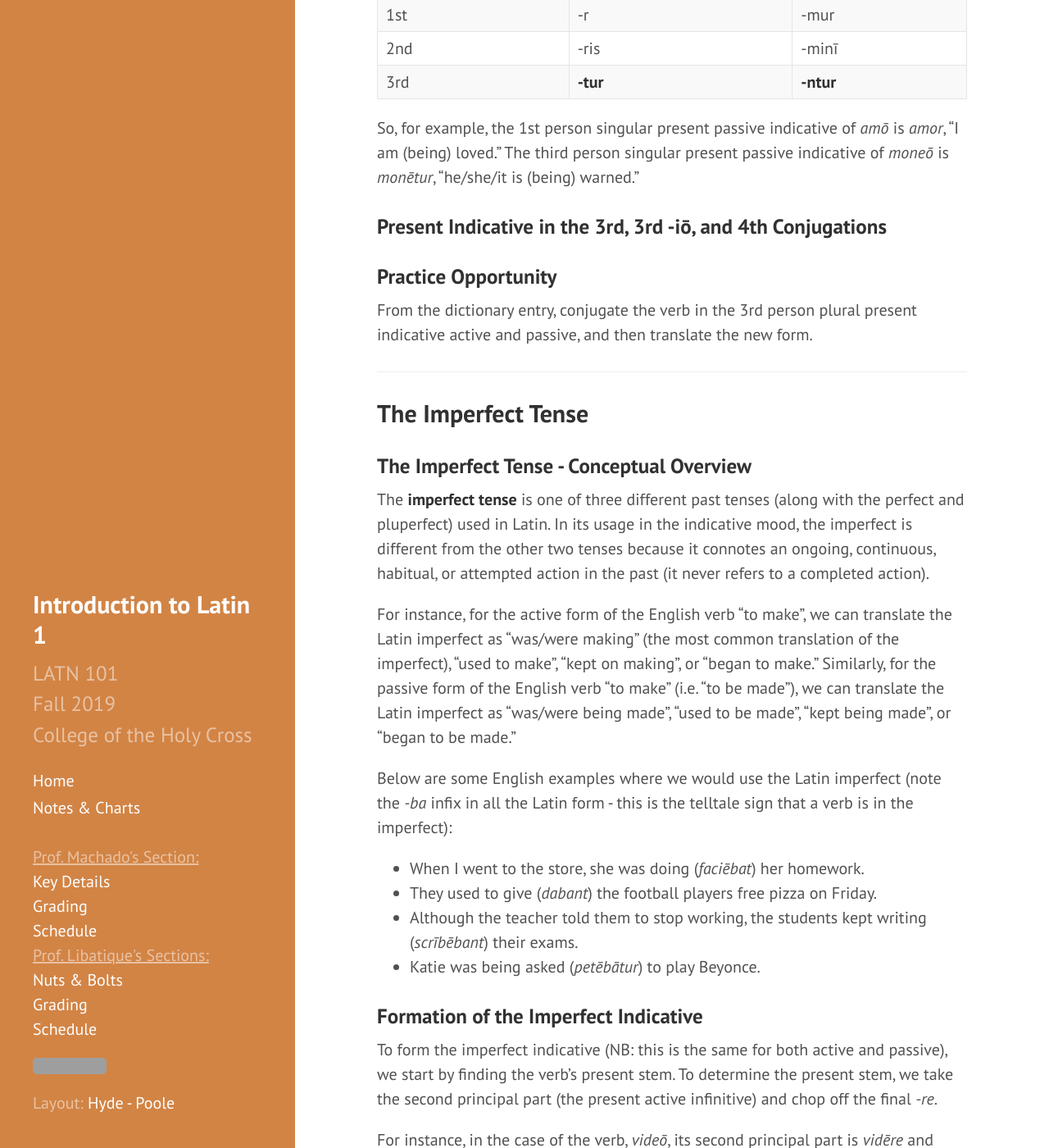
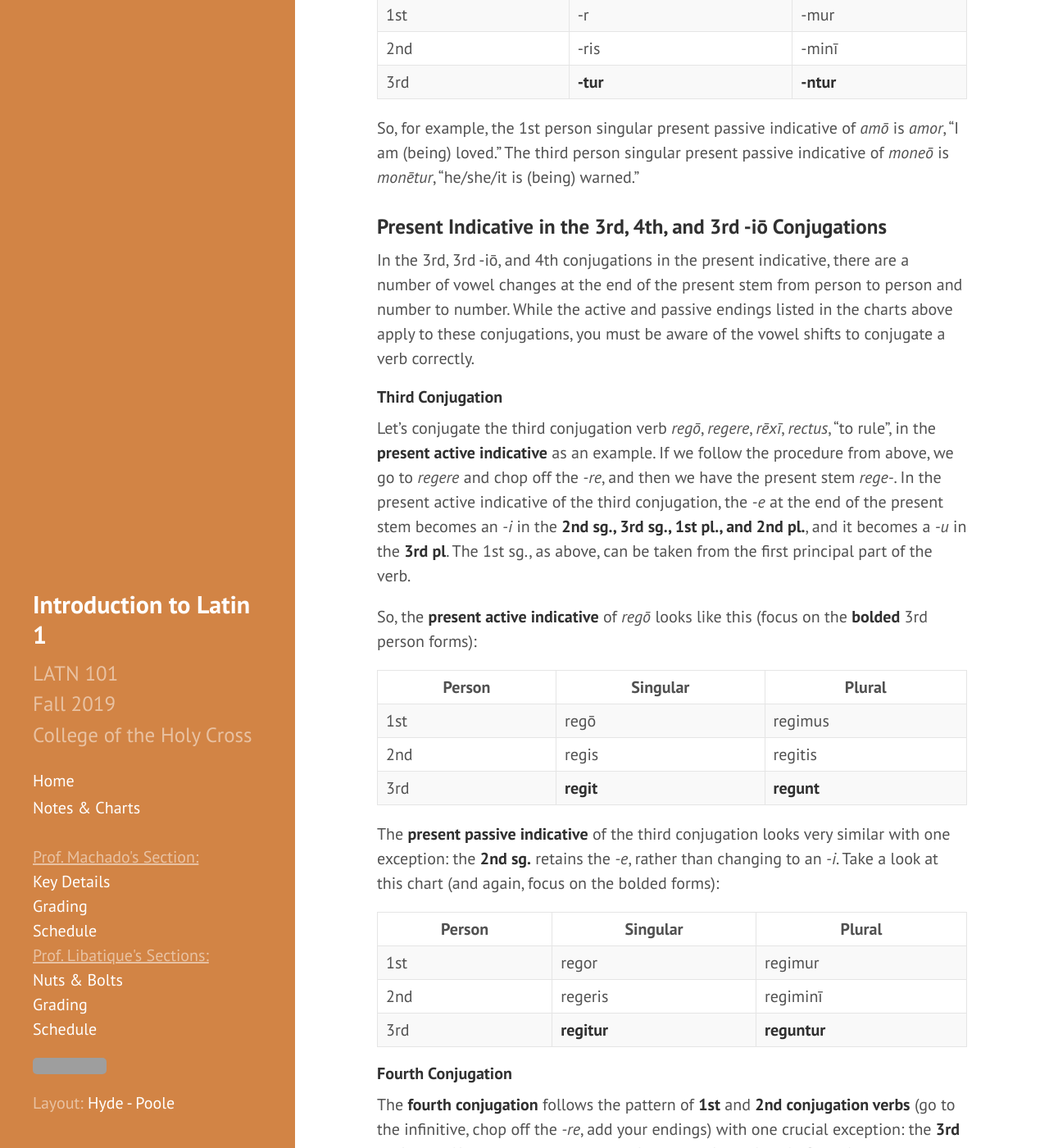
Before and after one commit to DLibatique/LATN102-S20, a Jekyll site: the page built from notes/module-2-tenses.md, in a window 1280 px wide and 1400 px high, scrolled down 1890 px. Shown: the whole window at 82% size. Built offline with Jekyll 4.4.1, drawn with Linux system fonts in a browser that asks for light colours; some of the changed text lies outside the part shown; grey boxes are pictures that could not be loaded.

Commit message:
finished present section except for prac op

```diff
--- a/notes/module-2-tenses.md
+++ b/notes/module-2-tenses.md
@@ -50,7 +50,71 @@
 
 So, for example, the 1st person singular present passive indicative of *amō* is *amor*, "I am (being) loved." The third person singular present passive indicative of *moneō* is *monētur*, "he/she/it is (being) warned."
 
-### Present Indicative in the 3rd, 3rd -iō, and 4th Conjugations
+### Present Indicative in the 3rd, 4th, and 3rd -iō Conjugations
+
+In the 3rd, 3rd -iō, and 4th conjugations in the present indicative, there are a number of vowel changes at the end of the present stem from person to person and number to number. While the active and passive endings listed in the charts above apply to these conjugations, you must be aware of the vowel shifts to conjugate a verb correctly.
+
+#### Third Conjugation
+
+Let's conjugate the third conjugation verb *regō*, *regere*, *rēxī*, *rectus*, "to rule", in the **present active indicative** as an example. If we follow the procedure from above, we go to *regere* and chop off the *-re*, and then we have the present stem *rege-*. In the present active indicative of the third conjugation, the *-e* at the end of the present stem becomes an *-i* in the **2nd sg., 3rd sg., 1st pl., and 2nd pl.**, and it becomes a *-u* in the **3rd pl**. The 1st sg., as above, can be taken from the first principal part of the verb.
+
+So, the **present active indicative** of *regō* looks like this (focus on the **bolded** 3rd person forms):
+
+| Person      | Singular |Plural |
+| ----------- | ----------- | ----------- |
+| 1st   | regō       | regimus      |
+| 2nd  | regis       | regitis       |
+| 3rd  | **regit**        | **regunt**     |
+
+The **present passive indicative** of the third conjugation looks very similar with one exception: the **2nd sg.** retains the *-e*, rather than changing to an *-i*. Take a look at this chart (and again, focus on the bolded forms):
+
+| Person      | Singular |Plural |
+| ----------- | ----------- | ----------- |
+| 1st   | regor       | regimur      |
+| 2nd  | regeris        | regiminī       |
+| 3rd  | **regitur**        | **reguntur**     |
+
+#### Fourth Conjugation
+
+The **fourth conjugation** follows the pattern of **1st** and **2nd conjugation verbs** (go to the infinitive, chop off the *-re*, add your endings) with one crucial exception: the **3rd pl.** form shifts the vowel at the end of the stem from *-i* to *-iu*. So, let's take the sample verb *audiō*, *audīre*, *audīvī*, *audītus*, "to hear." The present stem is *audī-*.
+
+**Active**
+
+| Person      | Singular |Plural |
+| ----------- | ----------- | ----------- |
+| 1st   | audiō       | audīmus      |
+| 2nd  | audīs      | audītis       |
+| 3rd  | **audit**        | **audiunt**     |
+
+**Passive**
+
+| Person      | Singular |Plural |
+| ----------- | ----------- | ----------- |
+| 1st   | audior       | audīmur      |
+| 2nd  | audīris      | audīminī       |
+| 3rd  | **audītur**        | **audiuntur**     |
+
+#### Third -iō Conjugation
+
+The **third -iō conjugation** is a mixture of 3rd and 4th conjugation forms; such verbs as *capiō*, *capere*, *cēpī*, *captus*, "to seize, capture", follow 3rd conjugation patterns in the **2nd sg., 3rd sg., 1st pl., and 2nd. pl.** but 4th conjugation patterns in the **3rd pl.**
+
+**Active**
+
+| Person      | Singular |Plural |
+| ----------- | ----------- | ----------- |
+| 1st   | capiō       | capimus      |
+| 2nd  | capis      | capitis       |
+| 3rd  | **capit**        | **capiunt**     |
+
+**Passive**
+
+| Person      | Singular |Plural |
+| ----------- | ----------- | ----------- |
+| 1st   | capior       | capimur      |
+| 2nd  | caperis      | capiminī       |
+| 3rd  | **capitur**        | **capiuntur**     |
+
+Note that often, one letter can make the difference, so it is imperative that you recognize what conjugation a verb belongs to in order to conjugate it correctly!
 
 ### Practice Opportunity
 
```
